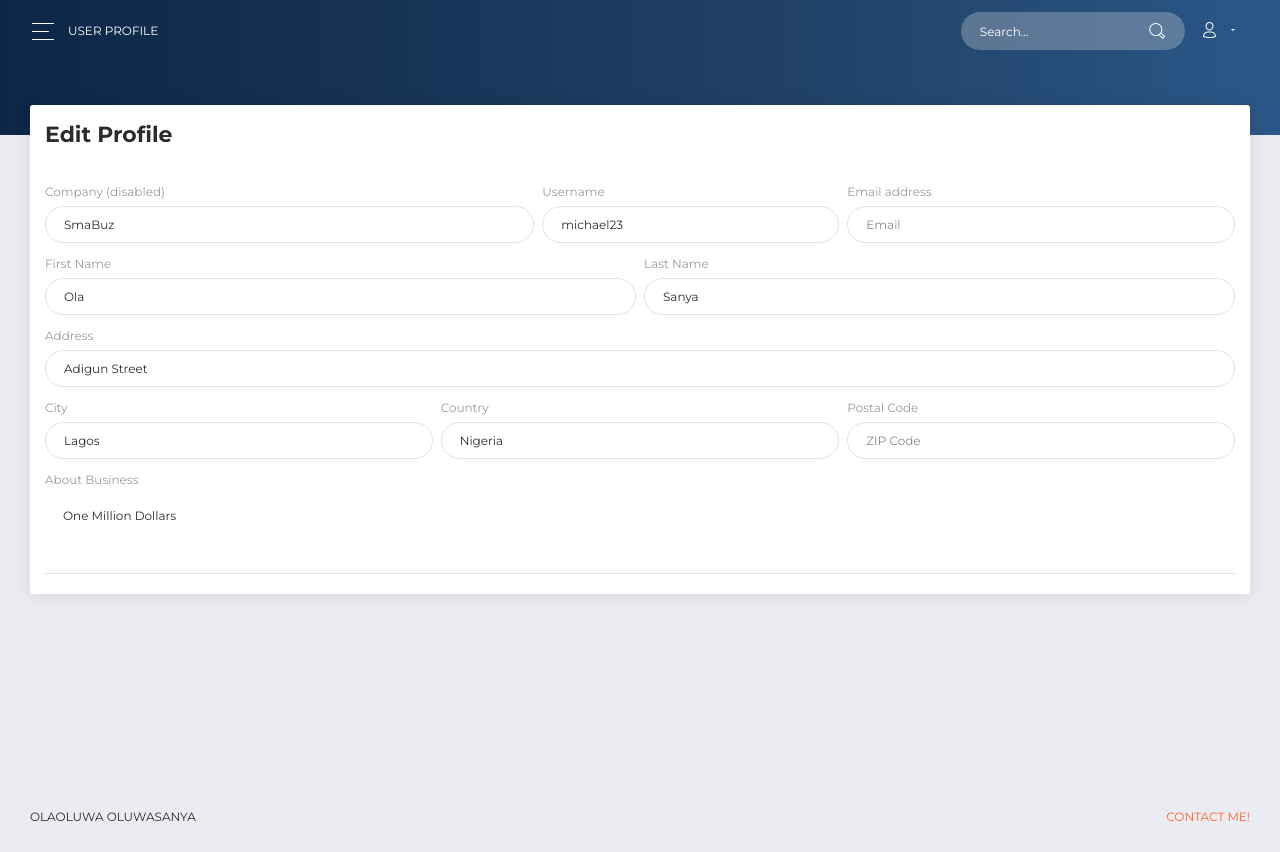
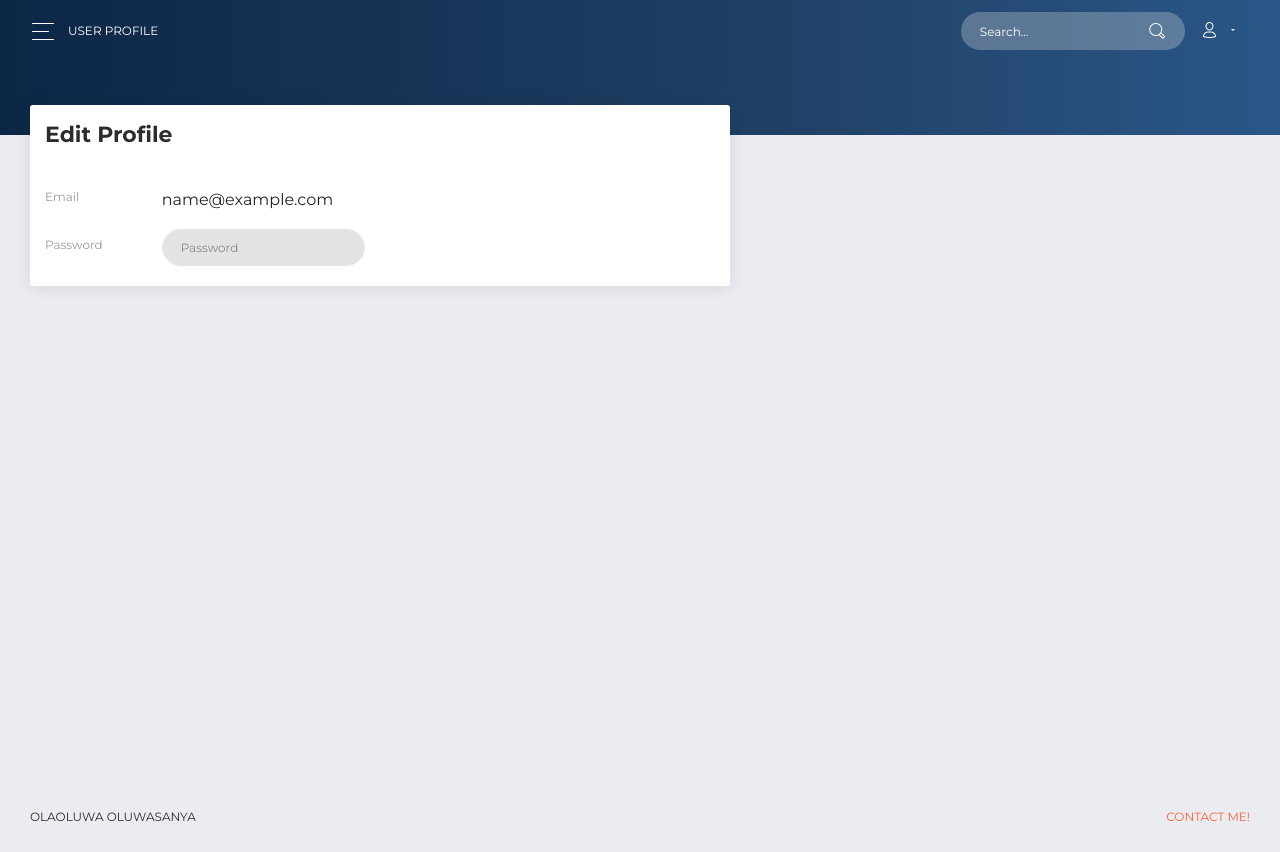
Before and after one commit to CodeStreet-ai/SmaBuz-Inventory, a Flask app: page /profile in a window 1280 px wide. Run offline with Flask 2, Linux system fonts and the light colour scheme; the visitor is signed in with stand-in values (Sample User, id 1); data comes from the database, SQL or seed files in the repository; some libraries are stand-ins or nearby versions.

Commit message:
Changes in Frontend/Fix Bugs

```diff
--- a/smabuz/templates/base.html
+++ b/smabuz/templates/base.html
@@ -11,6 +11,7 @@
     <div class="hero-bg">
       <section class="top">
         <header>
+          <img alt="icon" width="50" height="50" src="https://www.flaticon.com/svg/static/icons/svg/2835/2835657.svg">
           <a href="#">SMABUZ</a>
         </header>
         <h1><span >A Simple</span>INVENTORY</h1>
--- a/smabuz/templates/profile.html
+++ b/smabuz/templates/profile.html
@@ -3,13 +3,14 @@
 
 <head>
   <meta charset="utf-8" />
+  <!-- Icons -->
   <link rel="apple-touch-icon" sizes="76x76" href="../assets/img/apple-icon.png">
   <link rel="icon" type="image/png" href="../assets/img/favicon.png">
   <meta http-equiv="X-UA-Compatible" content="IE=edge,chrome=1" />
   <title>
     SMABUZ Inventory
   </title>
-  <!--     Fonts and icons     -->
+  <!-- Fonts -->
   <link href="https://fonts.googleapis.com/css?family=Montserrat:400,700,200" rel="stylesheet" />
   <link rel="stylesheet" href="https://use.fontawesome.com/releases/v5.7.1/css/all.css" integrity="sha384-fnmOCqbTlWIlj8LyTjo7mOUStjsKC4pOpQbqyi7RrhN7udi9RwhKkMHpvLbHG9Sr" crossorigin="anonymous">
   <!-- CSS Files -->
@@ -24,10 +25,10 @@
         Tip 1: You can change the color of the sidebar using: data-color="blue | green | orange | red | yellow"
     -->
       <div class="logo">
-        <a href="../assets/img/favicon.png" class="simple-text logo-mini">
-
+        <a href="#" class="simple-text logo-mini">
+          <img alt="icon" src="https://www.flaticon.com/svg/static/icons/svg/2835/2835657.svg">
         </a>
-        <a href="../assets/img/favicon.png" class="simple-text logo-normal">
+        <a href="#" class="simple-text logo-normal">
           SMABUZ Inventory
         </a>
       </div>
@@ -107,80 +108,22 @@
       <div class="content">
         <div class="row">
           <div class="col-md-12">
-            <div class="card">
+            <div class="card" style="width: 50em;">
               <div class="card-header">
                 <h5 class="title">Edit Profile</h5>
               </div>
               <div class="card-body">
-                <form action>
-                  <div class="row">
-                    <div class="col-md-5 pr-1">
-                      <div class="form-group">
-                        <label>Company (disabled)</label>
-                        <input type="text" class="form-control" placeholder="Company" value="SmaBuz">
-                      </div>
-                    </div>
-                    <div class="col-md-3 px-1">
-                      <div class="form-group">
-                        <label>Username</label>
-                        <input type="text" class="form-control" placeholder="Username" value="michael23">
-                      </div>
-                    </div>
-                    <div class="col-md-4 pl-1">
-                      <div class="form-group">
-                        <label for="exampleInputEmail1">Email address</label>
-                        <input type="email" class="form-control" placeholder="Email">
-                      </div>
+                <form action="{{ url_for('profile') }}">
+                  <div class="form-group row">
+                    <label for="staticEmail" class="col-sm-2 col-form-label">Email</label>
+                    <div class="col-sm-4">
+                      <input type="text" readonly class="form-control-plaintext" id="staticEmail" value="{{ user_r.email }}">
                     </div>
                   </div>
-                  <div class="row">
-                    <div class="col-md-6 pr-1">
-                      <div class="form-group">
-                        <label>First Name</label>
-                        <input type="text" class="form-control" placeholder="Company" value="Ola">
-                      </div>
-                    </div>
-                    <div class="col-md-6 pl-1">
-                      <div class="form-group">
-                        <label>Last Name</label>
-                        <input type="text" class="form-control" placeholder="Last Name" value="Sanya">
-                      </div>
-                    </div>
-                  </div>
-                  <div class="row">
-                    <div class="col-md-12">
-                      <div class="form-group">
-                        <label>Address</label>
-                        <input type="text" class="form-control" placeholder="Home Address" value="Adigun Street">
-                      </div>
-                    </div>
-                  </div>
-                  <div class="row">
-                    <div class="col-md-4 pr-1">
-                      <div class="form-group">
-                        <label>City</label>
-                        <input type="text" class="form-control" placeholder="City" value="Lagos">
-                      </div>
-                    </div>
-                    <div class="col-md-4 px-1">
-                      <div class="form-group">
-                        <label>Country</label>
-                        <input type="text" class="form-control" placeholder="Country" value="Nigeria">
-                      </div>
-                    </div>
-                    <div class="col-md-4 pl-1">
-                      <div class="form-group">
-                        <label>Postal Code</label>
-                        <input type="number" class="form-control" placeholder="ZIP Code">
-                      </div>
-                    </div>
-                  </div>
-                  <div class="row">
-                    <div class="col-md-12">
-                      <div class="form-group">
-                        <label>About Business</label>
-                        <textarea rows="4" cols="80" class="form-control" placeholder="Here can be your description" value="Mike">One Million Dollars</textarea>
-                      </div>
+                  <div class="form-group row">
+                    <label for="inputPassword" class="col-sm-2 col-form-label">Password</label>
+                    <div class="col-sm-4">
+                      <input type="password" class="form-control" id="inputPassword" placeholder="Password" disabled >
                     </div>
                   </div>
                 </form>
--- a/smabuz/views.py
+++ b/smabuz/views.py
@@ -6,7 +6,7 @@ import flask_login
 
 
 global COOKIE_TIME_OUT
-COOKIE_TIME_OUT = 60 *10 #600 SECONDS COOKIE_TIME_OUT
+COOKIE_TIME_OUT = 60 *1000 #600 SECONDS COOKIE_TIME_OUT
 
 
 #WELCOME PAGE
@@ -29,8 +29,11 @@ def login():
 def index():
     if 'email' in session:
         username_sess = session['email']
+
         user_r = Users.query.filter_by(email=username_sess).first()
-        return render_template("index.html", user_r=user_r)
+        data = Products.query.filter_by(product_id=user_r.id)
+        sum_p = sum([price.price for price in data])
+        return render_template("index.html", products = data,user_r=user_r,sum_p=sum_p)
     else:
         return redirect('/login')
 #PROFILE
```
Also changed, not shown: smabuz/static/styles/styles.css (+32 -7 lines), smabuz/templates/index.html (+23 -14 lines), smabuz/templates/login.html (+13 -1 lines), smabuz/templates/signup.html (+14 -1 lines), smabuz/templates/tables.html (+48 -40 lines).
